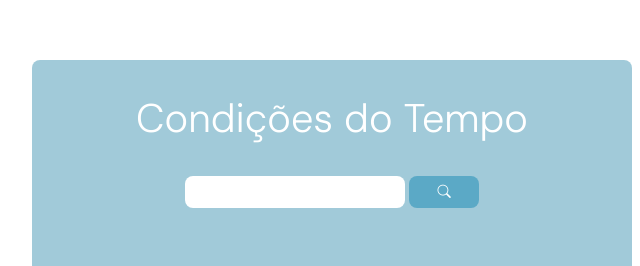
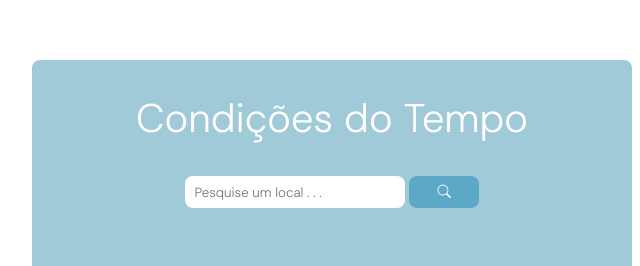
Before and after one commit to Ingridbeca/Condicoes-do-Tempo, a website built with webpack: page index.html in a window 1280 px wide. Shown: the part 110-376 px from the top of the page, 308-948 px from the left. Built offline with nearby package versions, Linux system fonts and the light colour scheme.

Commit message:
placeholder

```diff
--- a/index.html
+++ b/index.html
@@ -14,7 +14,7 @@
         <h1>Condições do Tempo</h1>
         <section id="search-form">
             <form>
-                <input type="text" id="input-localização">
+                <input type="text" id="input-localização" placeholder=" Pesquise um local . . .">
                 <button id="button-localizacao"><i class="bi bi-search"></i></button>
             </form>
         </section>
```
